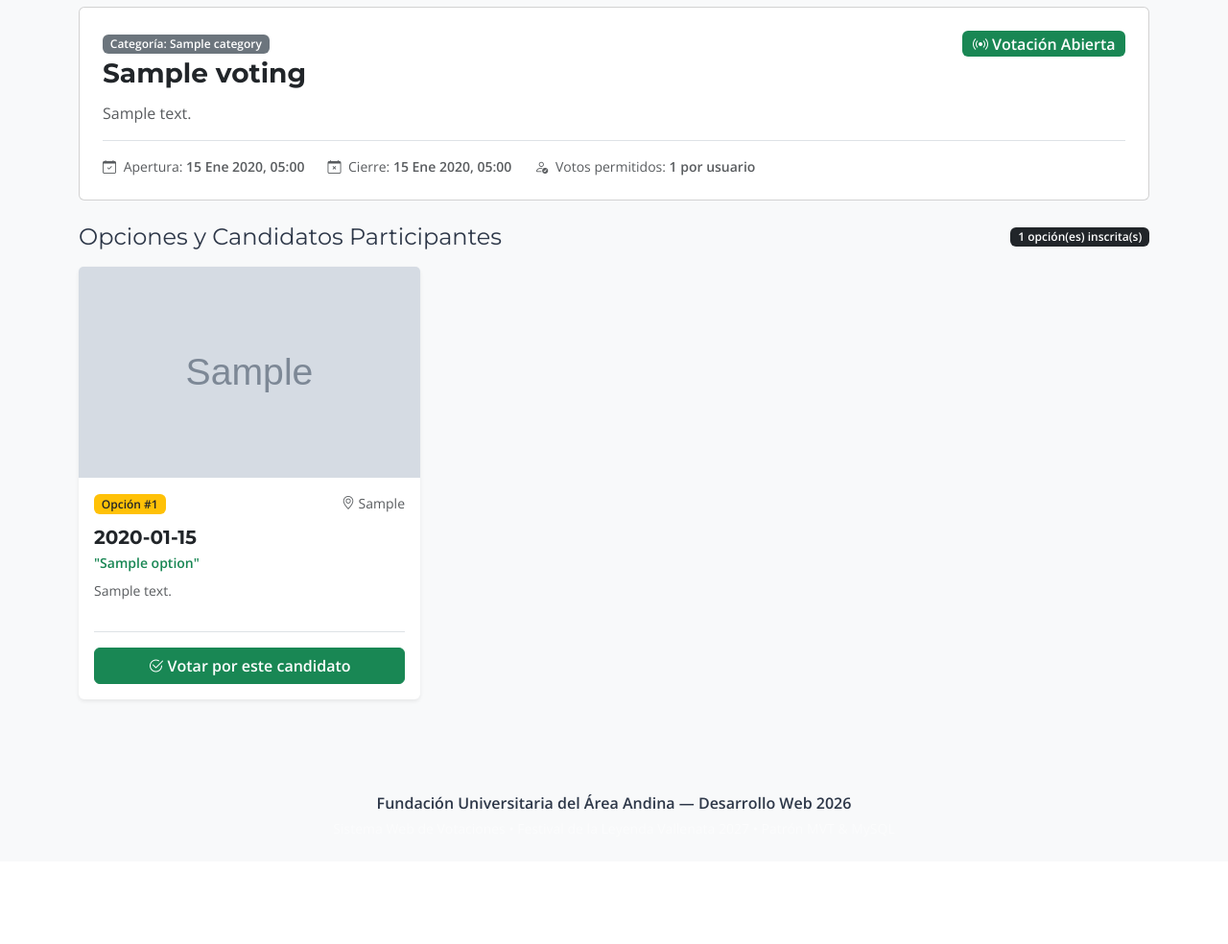
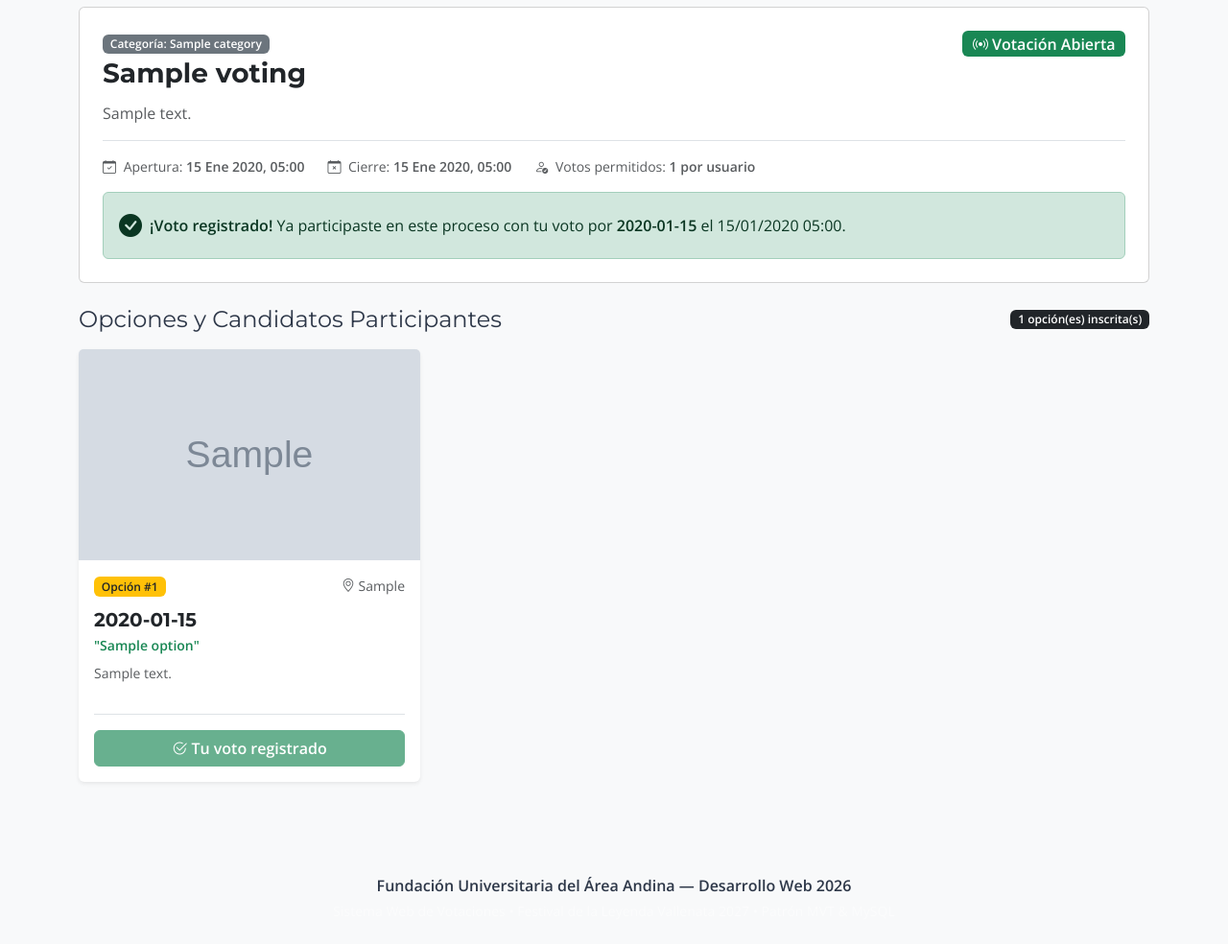
Before and after one commit to bryan-andina/festival-vallenato, a Django app: page /ballot/1/ in a window 1280 px wide. Shown: the part 152-1136 px from the top of the page at 96% size. Before the commit the page ends 996 px from the top, so only its background shows below. Run offline with Django 5.2, Linux system fonts and the light colour scheme; a user stored in the database is signed in; tables that the repository leaves empty hold one stand-in row (values such as "Sample post"); grey boxes marked "Sample" are stand-in pictures.

Commit message:
feat: implement voting action and anti-duplicate validation

```diff
--- a/apps/voting/urls.py
+++ b/apps/voting/urls.py
@@ -1,5 +1,5 @@
 from django.urls import path
-from apps.voting.views import EditionListView, CategoryListView, VotingDetailView
+from apps.voting.views import EditionListView, CategoryListView, VotingDetailView, CastVoteView
 
 app_name = "voting"
 
@@ -7,4 +7,5 @@ urlpatterns = [
     path("", EditionListView.as_view(), name="edition_list"),
     path("editions/<int:year>/categories/", CategoryListView.as_view(), name="category_list"),
     path("ballot/<int:voting_id>/", VotingDetailView.as_view(), name="voting_detail"),
+    path("ballot/<int:voting_id>/vote/<int:option_id>/", CastVoteView.as_view(), name="cast_vote"),
 ]
--- a/apps/voting/views.py
+++ b/apps/voting/views.py
@@ -1,6 +1,9 @@
-from django.shortcuts import get_object_or_404
+from django.contrib import messages
+from django.contrib.auth.mixins import LoginRequiredMixin
+from django.shortcuts import get_object_or_404, redirect
+from django.views import View
 from django.views.generic import ListView, DetailView
-from apps.voting.models import Edition, Category, Voting
+from apps.voting.models import Edition, Category, Voting, Option, Vote
 
 
 class EditionListView(ListView):
@@ -48,4 +51,38 @@ class VotingDetailView(DetailView):
     def get_context_data(self, **kwargs):
         context = super().get_context_data(**kwargs)
         context["options"] = self.object.options.filter(is_active=True)
+        if self.request.user.is_authenticated:
+            context["user_vote"] = Vote.objects.filter(
+                user=self.request.user,
+                voting=self.object
+            ).select_related("selected_option").first()
         return context
+
+
+class CastVoteView(LoginRequiredMixin, View):
+    def post(self, request, voting_id, option_id):
+        voting = get_object_or_404(Voting, pk=voting_id)
+        option = get_object_or_404(Option, pk=option_id, voting=voting, is_active=True)
+
+        if not voting.is_currently_open:
+            messages.error(request, "Esta votación no se encuentra abierta para participar.")
+            return redirect("voting:voting_detail", voting_id=voting.id)
+
+        if Vote.objects.filter(user=request.user, voting=voting).exists():
+            messages.warning(request, f"Ya has emitido tu voto en '{voting.title}'. Solo se permite un voto por usuario.")
+            return redirect("voting:voting_detail", voting_id=voting.id)
+
+        ip = request.META.get("HTTP_X_FORWARDED_FOR")
+        if ip:
+            ip = ip.split(",")[0].strip()
+        else:
+            ip = request.META.get("REMOTE_ADDR")
+
+        Vote.objects.create(
+            user=request.user,
+            voting=voting,
+            selected_option=option,
+            ip_address=ip or "127.0.0.1"
+        )
+        messages.success(request, f"¡Tu voto por '{option.candidate_name}' ha sido registrado exitosamente!")
+        return redirect("voting:voting_detail", voting_id=voting.id)
--- a/templates/voting/voting_detail.html
+++ b/templates/voting/voting_detail.html
@@ -40,6 +40,15 @@
             <div><i class="bi bi-calendar-x me-1"></i> Cierre: <strong>{{ voting.end_datetime|date:"d M Y, H:i" }}</strong></div>
             <div><i class="bi bi-person-check me-1"></i> Votos permitidos: <strong>{{ voting.max_votes_per_user }} por usuario</strong></div>
         </div>
+
+        {% if user_vote %}
+            <div class="alert alert-success d-flex align-items-center mt-3 mb-0" role="alert">
+                <i class="bi bi-check-circle-fill fs-4 me-2"></i>
+                <div>
+                    <strong>¡Voto registrado!</strong> Ya participaste en este proceso con tu voto por <strong>{{ user_vote.selected_option.candidate_name }}</strong> el {{ user_vote.created_at|date:"d/m/Y H:i" }}.
+                </div>
+            </div>
+        {% endif %}
     </div>
 
     <div class="d-flex justify-content-between align-items-center mb-3">
@@ -79,14 +88,28 @@
 
                             <div class="mt-3 pt-3 border-top text-center">
                                 {% if user.is_authenticated %}
-                           <button
-                           type="button"
-                           class="btn btn-success w-100 fw-bold"
-                           onclick="return confirm('¿Deseas votar por {{ option.candidate_name }}?')">
-                           <i class="bi bi-check2-circle"></i>
-                           Votar por este candidato
-                        </button>
-
+                                    {% if user_vote %}
+                                        {% if user_vote.selected_option_id == option.id %}
+                                            <div class="btn btn-success w-100 fw-bold disabled" style="cursor: default;">
+                                                <i class="bi bi-check2-circle"></i> Tu voto registrado
+                                            </div>
+                                        {% else %}
+                                            <button type="button" class="btn btn-outline-secondary w-100 fw-bold" disabled>
+                                                Voto ya emitido
+                                            </button>
+                                        {% endif %}
+                                    {% elif voting.is_currently_open %}
+                                        <form method="post" action="{% url 'voting:cast_vote' voting.id option.id %}">
+                                            {% csrf_token %}
+                                            <button type="submit" class="btn btn-success w-100 fw-bold" onclick="return confirm('¿Deseas votar por {{ option.candidate_name }}?')">
+                                                <i class="bi bi-check2-circle"></i> Votar por este candidato
+                                            </button>
+                                        </form>
+                                    {% else %}
+                                        <button type="button" class="btn btn-secondary w-100 fw-bold" disabled>
+                                            Votación no disponible
+                                        </button>
+                                    {% endif %}
                                 {% else %}
                                     <a href="{% url 'accounts:login' %}" class="btn btn-outline-success w-100 fw-bold">
                                         <i class="bi bi-lock"></i> Inicia sesión para votar
```
Also changed, not shown: apps/voting/tests.py (+29 -1 lines).
